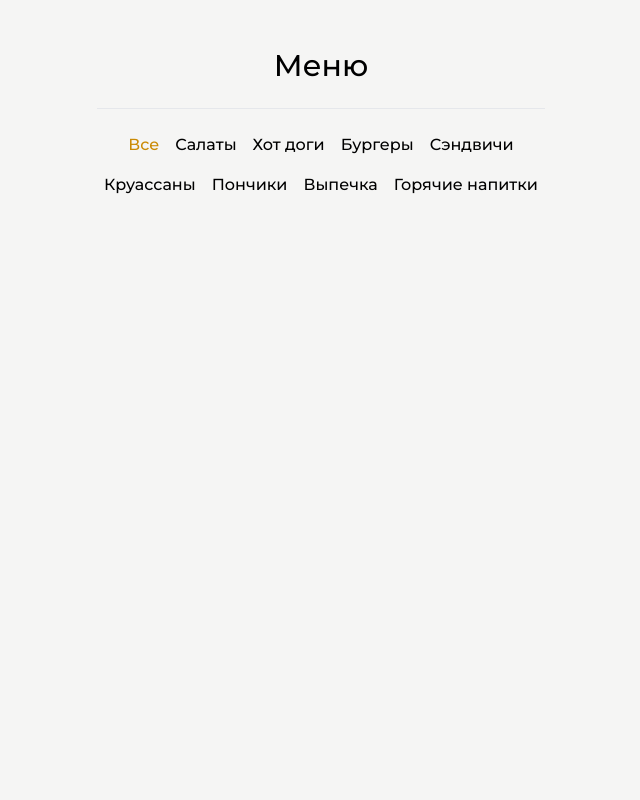
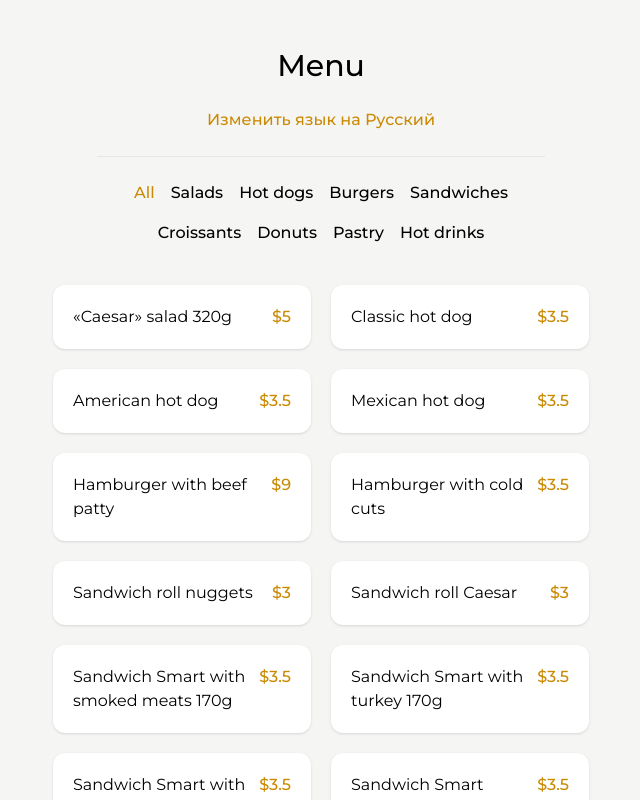
Before and after one commit to zafarbekde/menu, a React (Vite) app: page / in a window 1280 px wide. Shown: the top 800 px of the page, without its empty margins (319-959 px from the left). Built offline with nearby package versions, Linux system fonts and the light colour scheme.

Commit message:
Add products with i18n support

```diff
--- a/src/components/navigation.tsx
+++ b/src/components/navigation.tsx
@@ -1,9 +1,12 @@
 import classNames from "classnames"
+import { useTranslation } from "react-i18next"
 import { Link, useParams } from "react-router-dom"
 import { categories } from "../data/categories"
+import { MultiLingualField } from "../types"
 
 export function Navigation() {
   const { category } = useParams()
+  const { i18n } = useTranslation()
 
   return (
     <nav className="flex flex-wrap items-center justify-center gap-4 max-w-md">
@@ -18,7 +21,7 @@ export function Navigation() {
               "text-yellow-600": isActive,
             })}
           >
-            {title.ru}
+            {title[i18n.language as keyof MultiLingualField]}
           </Link>
         )
       })}
--- a/src/data/products.ts
+++ b/src/data/products.ts
@@ -1,90 +1,209 @@
 import { MultiLingualField } from "../types"
+import { CategoryId } from "./categories"
 
 export type Product = {
   id: string
   title: MultiLingualField
   price: number
+  category: CategoryId
 }
 
 const salads: Product[] = [
-  { id: "1", title: { ru: "Салат «Цезарь» 320гр", en: "" }, price: 5.0 },
+  {
+    id: "1",
+    category: "salads",
+    title: { ru: "Салат «Цезарь» 320гр", en: "«Caesar» salad 320g" },
+    price: 5.0,
+  },
 ]
 
 const hotdogs: Product[] = [
-  { id: "2", title: { ru: "Хот дог классик", en: "" }, price: 3.5 },
-  { id: "3", title: { ru: "Хот дог американ", en: "" }, price: 3.5 },
-  { id: "4", title: { ru: "Хот дог мексикан", en: "" }, price: 3.5 },
+  {
+    id: "2",
+    category: "hotdogs",
+    title: { ru: "Хот дог классик", en: "Classic hot dog" },
+    price: 3.5,
+  },
+  {
+    id: "3",
+    category: "hotdogs",
+    title: { ru: "Хот дог американ", en: "American hot dog" },
+    price: 3.5,
+  },
+  {
+    id: "4",
+    category: "hotdogs",
+    title: { ru: "Хот дог мексикан", en: "Mexican hot dog" },
+    price: 3.5,
+  },
 ]
 
 const burgers: Product[] = [
   {
     id: "5",
-    title: { ru: "Гамбургер с мясной котлетой из говядины", en: "" },
+    category: "burgers",
+    title: {
+      ru: "Гамбургер с мясной котлетой из говядины",
+      en: "Hamburger with beef patty",
+    },
     price: 9.0,
   },
-  { id: "6", title: { ru: "Гамбургер с мясным ассорти", en: "" }, price: 3.5 },
+  {
+    id: "6",
+    category: "burgers",
+    title: { ru: "Гамбургер с мясным ассорти", en: "Hamburger with cold cuts" },
+    price: 3.5,
+  },
 ]
 
 const sandwiches: Product[] = [
-  { id: "7", title: { ru: "Сендвич ролл нагетс", en: "" }, price: 3.0 },
-  { id: "8", title: { ru: "Сендвич ролл цезарь", en: "" }, price: 3.0 },
+  {
+    id: "7",
+    category: "sandwiches",
+    title: { ru: "Сендвич ролл нагетс", en: "Sandwich roll nuggets" },
+    price: 3.0,
+  },
+  {
+    id: "8",
+    category: "sandwiches",
+    title: { ru: "Сендвич ролл цезарь", en: "Sandwich roll Caesar" },
+    price: 3.0,
+  },
   {
     id: "9",
-    title: { ru: "Сэндвич  Smart  с копченностями 170 гр", en: "" },
+    category: "sandwiches",
+    title: {
+      ru: "Сэндвич Smart с копченностями 170 гр",
+      en: "Sandwich Smart with smoked meats 170g",
+    },
     price: 3.5,
   },
   {
     id: "10",
-    title: { ru: "Сэндвич  Smart  с индейкой 170 гр", en: "" },
+    category: "sandwiches",
+    title: {
+      ru: "Сэндвич Smart с индейкой 170 гр",
+      en: "Sandwich Smart with turkey 170g",
+    },
     price: 3.5,
   },
   {
     id: "11",
-    title: { ru: "Сэндвич  Smart  с колбасой копченной 170 гр", en: "" },
+    category: "sandwiches",
+    title: {
+      ru: "Сэндвич Smart с колбасой копченной 170 гр",
+      en: "Sandwich Smart with smoked sausage 170g",
+    },
     price: 3.5,
   },
   {
     id: "12",
-    title: { ru: "Сэндвич  Smart  куриный  170 гр", en: "" },
+    category: "sandwiches",
+    title: {
+      ru: "Сэндвич Smart куриный 170 гр",
+      en: "Sandwich Smart chicken 170g",
+    },
     price: 3.5,
   },
   {
     id: "13",
-    title: { ru: "Сэндвич  Smart  цезарь(куриный) 170 гр", en: "" },
+    category: "sandwiches",
+    title: {
+      ru: "Сэндвич Smart цезарь(куриный) 170 гр",
+      en: "Sandwich Smart Caesar (chicken) 170g",
+    },
     price: 3.5,
   },
   {
     id: "14",
-    title: { ru: "Сэндвич  Smart  с колбасой варенной 170 гр", en: "" },
+    category: "sandwiches",
+    title: {
+      ru: "Сэндвич Smart с колбасой варенной 170 гр",
+      en: "Sandwich Smart with boiled sausage 170g",
+    },
     price: 3.5,
   },
-  { id: "15", title: { ru: "Сендвич Майонез", en: "" }, price: 3.5 },
+  {
+    id: "15",
+    category: "sandwiches",
+    title: { ru: "Сендвич Майонез", en: "Сендвич Майонез" },
+    price: 3.5,
+  },
 ]
 
 const croissants: Product[] = [
-  { id: "16", title: { ru: "Круассан мясной", en: "" }, price: 3.0 },
-  { id: "17", title: { ru: "Круассан с шоколадом", en: "" }, price: 3.0 },
+  {
+    id: "16",
+    category: "croissants",
+    title: { ru: "Круассан мясной", en: "Meat croissant" },
+    price: 3.0,
+  },
+  {
+    id: "17",
+    category: "croissants",
+    title: { ru: "Круассан с шоколадом", en: "Croissant with chocolate" },
+    price: 3.0,
+  },
 ]
 
 const donuts: Product[] = [
-  { id: "18", title: { ru: "Пончик с глазурью сникерс", en: "" }, price: 3.0 },
-  { id: "19", title: { ru: "Пончик глазурь 90гр", en: "" }, price: 3.0 },
+  {
+    id: "18",
+    category: "donuts",
+    title: { ru: "Пончик с глазурью сникерс", en: "Donut with icing Snickers" },
+    price: 3.0,
+  },
+  {
+    id: "19",
+    category: "donuts",
+    title: { ru: "Пончик глазурь 90гр", en: "Donut glaze 90g" },
+    price: 3.0,
+  },
 ]
 
 const pastry: Product[] = [
   {
     id: "20",
-    title: { ru: "Кекс с шоколадной начинкой 100гр", en: "" },
+    category: "pastry",
+    title: {
+      ru: "Кекс с шоколадной начинкой 100гр",
+      en: "Cupcake with chocolate filling 100g",
+    },
     price: 3.0,
   },
 ]
 
 const hotDrinks: Product[] = [
-  { id: "21", title: { ru: "Кофе Americano", en: "" }, price: 3.75 },
-  { id: "22", title: { ru: "Кофе Espresso", en: "" }, price: 3.75 },
-  { id: "23", title: { ru: "Кофе Cappucino", en: "" }, price: 4.5 },
-  { id: "24", title: { ru: "Чай черный", en: "" }, price: 0.5 },
-  { id: "25", title: { ru: "Чай зеленый", en: "" }, price: 0.5 },
+  {
+    id: "21",
+    category: "hot-drinks",
+    title: { ru: "Кофе Americano", en: "Americano coffee" },
+    price: 3.75,
+  },
+  {
+    id: "22",
+    category: "hot-drinks",
+    title: { ru: "Кофе Espresso", en: "Espresso coffee" },
+    price: 3.75,
+  },
+  {
+    id: "23",
+    category: "hot-drinks",
+    title: { ru: "Кофе Cappucino", en: "Cappuccino coffee" },
+    price: 4.5,
+  },
+  {
+    id: "24",
+    category: "hot-drinks",
+    title: { ru: "Чай черный", en: "Black tea" },
+    price: 0.5,
+  },
+  {
+    id: "25",
+    category: "hot-drinks",
+    title: { ru: "Чай зеленый", en: "Green tea" },
+    price: 0.5,
+  },
 ]
 
 export const products: Product[] = [
--- a/src/i18n.ts
+++ b/src/i18n.ts
@@ -2,13 +2,19 @@ import i18n from "i18next"
 import { initReactI18next } from "react-i18next"
 
 i18n.use(initReactI18next).init({
+  lng: "en",
+  fallbackLng: "en",
+
   resources: {
+    en: {
+      translation: {
+        menu: "Menu",
+      },
+    },
     ru: {
-      translate: {},
-    },
-
-    en: {
-      translate: {},
+      translation: {
+        menu: "Меню",
+      },
     },
   },
 
--- a/src/main.css
+++ b/src/main.css
@@ -7,5 +7,5 @@ html {
 }
 
 .container {
-  @apply mx-auto max-w-xl;
+  @apply mx-auto max-w-xl px-5;
 }
--- a/src/routes/index.tsx
+++ b/src/routes/index.tsx
@@ -1,15 +1,47 @@
+import { useTranslation } from "react-i18next"
+import { useParams } from "react-router-dom"
 import { Navigation } from "../components/navigation"
+import { products } from "../data/products"
+import { MultiLingualField } from "../types"
 
 export const Index = () => {
+  const { category } = useParams()
+  const { t, i18n } = useTranslation()
+
+  const filteredProducts = !category
+    ? products
+    : products.filter((product) => product.category === category)
+
+  const handleLanguageSwitch = () =>
+    i18n.changeLanguage(i18n.language === "en" ? "ru" : "en")
+
   return (
-    <div className="container my-12">
+    <div className="container my-12 flex flex-col gap-10">
       <header className="text-center flex flex-col gap-6 items-center">
-        <h1 className="text-3xl font-medium">Меню</h1>
+        <h1 className="text-3xl font-medium">{t("menu")}</h1>
+        <button
+          onClick={handleLanguageSwitch}
+          className="text-yellow-600 hover:underline font-medium"
+        >
+          {i18n.language === "ru"
+            ? "Switch language to English"
+            : "Изменить язык на Русский"}
+        </button>
         <hr className="bg-gray-600 w-full max-w-md" />
         <Navigation />
       </header>
-
-      <main></main>
+      <main>
+        <section className="grid sm:grid-cols-2 gap-5">
+          {filteredProducts.map(({ id, title, price }) => (
+            <article key={id} className="p-5 bg-white shadow rounded-xl">
+              <div className="flex items-start justify-between gap-3">
+                <p>{title[i18n.language as keyof MultiLingualField]}</p>
+                <p className="text-yellow-600 font-medium">${price}</p>
+              </div>
+            </article>
+          ))}
+        </section>
+      </main>
     </div>
   )
 }
```
